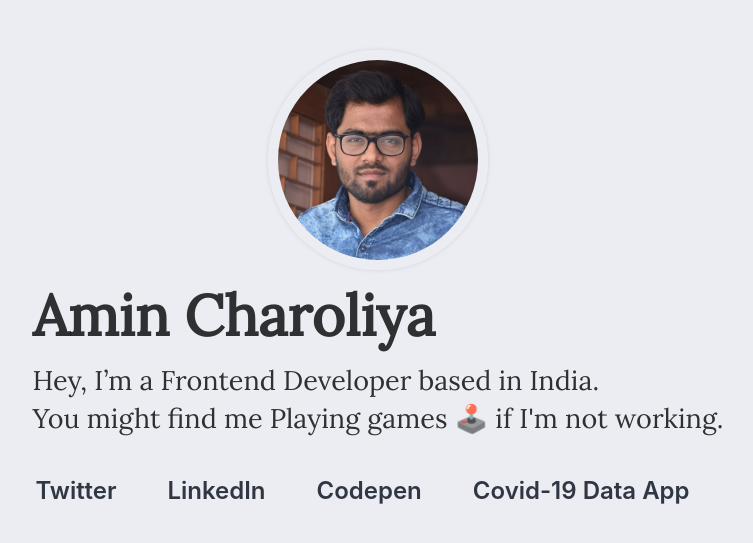
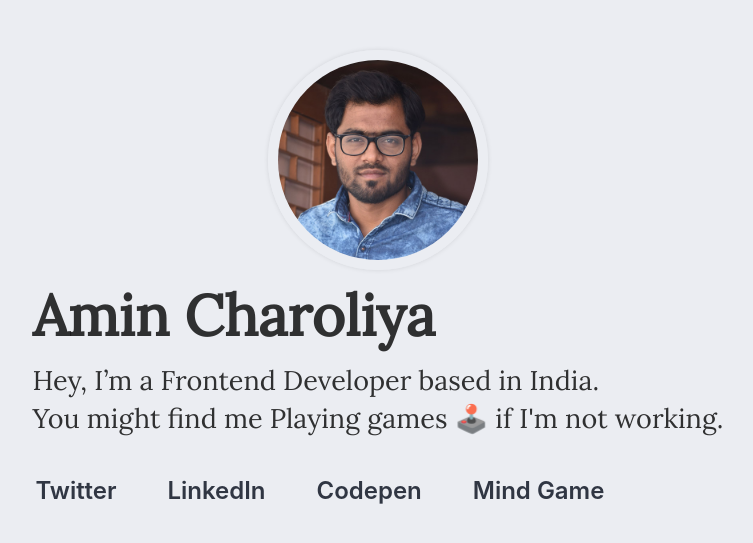
Before and after one commit to amincharoliya/amin, a React (Create React App) app: page / in a window 1280 px wide. Shown: the part 121-664 px from the top of the page, without its empty margins (262-1015 px from the left). Built offline with nearby package versions, Linux system fonts and the light colour scheme.

Commit message:
Removed app link added game link

```diff
--- a/src/banner.js
+++ b/src/banner.js
@@ -15,7 +15,7 @@ class Banner extends Component {
                     <li><a href="https://twitter.com/amincharoliya" target="_blank" rel="noopener noreferrer" >Twitter</a></li>
                     <li><a href="https://www.linkedin.com/in/amin-charoliya-392bab81" target="_blank" rel="noopener noreferrer" >LinkedIn</a></li>
                     <li><a href="https://codepen.io/aminhaider/" target="_blank" rel="noopener noreferrer" >Codepen</a></li>
-                    <li><a href="https://trackcovid-19.netlify.app/" target="_blank" rel="noopener noreferrer" >Covid-19 Data App</a></li>
+                    <li><a href="https://reactjs-games.netlify.app/mind-game" target="_blank" rel="noopener noreferrer" >Mind Game</a></li>
 
                 </ul>
             </div>
```
